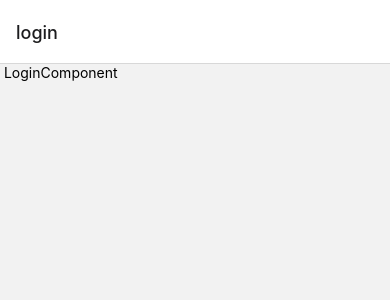
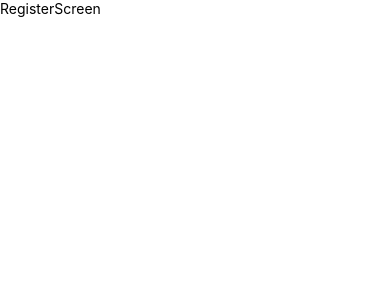
Before and after one commit to jorgeluis1705/RN_FRUIT_APP, a React Native app: screen /register in a window 390 px wide. Shown: the top 300 px of the page. Built offline with nearby package versions, Linux system fonts and the light colour scheme.

Commit message:
added screen

```diff
--- /dev/null
+++ b/src/axios/axiosClient.ts
@@ -0,0 +1,5 @@
+import axios from 'axios';
+
+export const axiosClient = axios.create({
+  baseURL: 'https://fruitmarkettest.herokuapp.com',
+});
--- a/src/navigator/navigator.tsx
+++ b/src/navigator/navigator.tsx
@@ -1,11 +1,17 @@
 import {createStackNavigator} from '@react-navigation/stack';
 import React from 'react';
-import {LoginComponent} from '../components/login/LoginComponent';
+import {loginScreen} from '../screen/loginScreen';
+import {RegisterScreen} from '../screen/RegisterScreen';
 const Stack = createStackNavigator();
 export const MyStack = () => {
   return (
-    <Stack.Navigator>
-      <Stack.Screen name="login" component={LoginComponent} />
+    <Stack.Navigator
+      screenOptions={{
+        headerShown: false,
+        cardStyle: {backgroundColor: 'white'},
+      }}>
+      <Stack.Screen name="login" component={loginScreen} />
+      <Stack.Screen name="register" component={RegisterScreen} />
     </Stack.Navigator>
   );
 };
--- /dev/null
+++ b/src/screen/RegisterScreen.tsx
@@ -0,0 +1,10 @@
+import React from 'react';
+import {Text, View} from 'react-native';
+
+export const RegisterScreen = () => {
+  return (
+    <View>
+      <Text>RegisterScreen</Text>
+    </View>
+  );
+};
--- /dev/null
+++ b/src/screen/loginScreen.tsx
@@ -0,0 +1,10 @@
+import React from 'react';
+import {View, Text} from 'react-native';
+
+export const loginScreen = () => {
+  return (
+    <View>
+      <Text>loginScreen</Text>
+    </View>
+  );
+};
```
